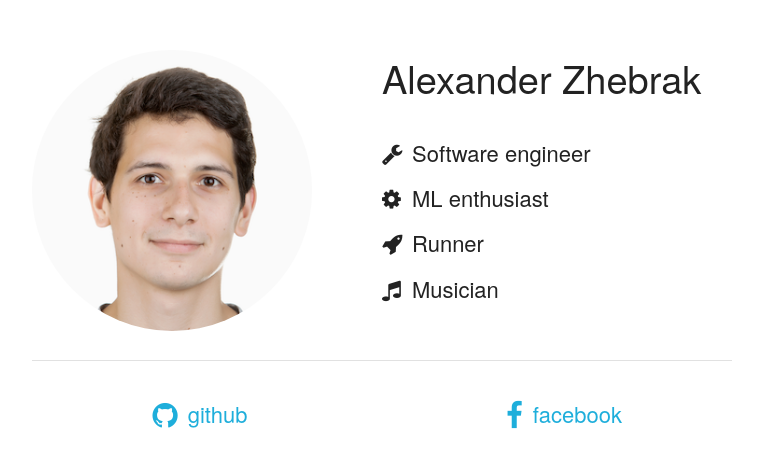
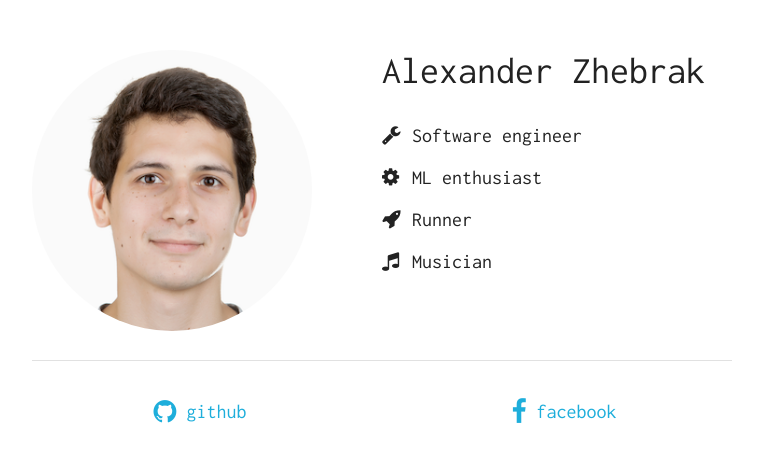
Before and after one commit to fata1ex/zhebrak.io, a Django app: page / in a window 1280 px wide. Shown: the top 468 px of the page, without its empty margins (258-1021 px from the left). Run offline with Django 3.2, Linux system fonts and the light colour scheme; some libraries are stand-ins or nearby versions.

Commit message:
font upd

```diff
--- a/templates/base.html
+++ b/templates/base.html
@@ -5,6 +5,7 @@
     <link rel="stylesheet" href="https://cdnjs.cloudflare.com/ajax/libs/skeleton/2.0.4/skeleton.min.css">
     <link rel="stylesheet" href="https://cdnjs.cloudflare.com/ajax/libs/font-awesome/4.6.3/css/font-awesome.min.css">
     <link rel="shortcut icon" type="image/x-icon" href="/static/favicon.ico"/>
+    <link href="https://fonts.googleapis.com/css?family=Inconsolata" rel="stylesheet">
     {% block head %}{% endblock %}
 </head>
 <body>
--- a/templates/index.html
+++ b/templates/index.html
@@ -7,7 +7,8 @@
             margin: 0 auto;
             max-width: 700px;
             min-width: 300px;
-            font-size: 22px;
+            font-size: 20px;
+	    font-family: 'Inconsolata', monospace;
         }
 
         .about {
```
